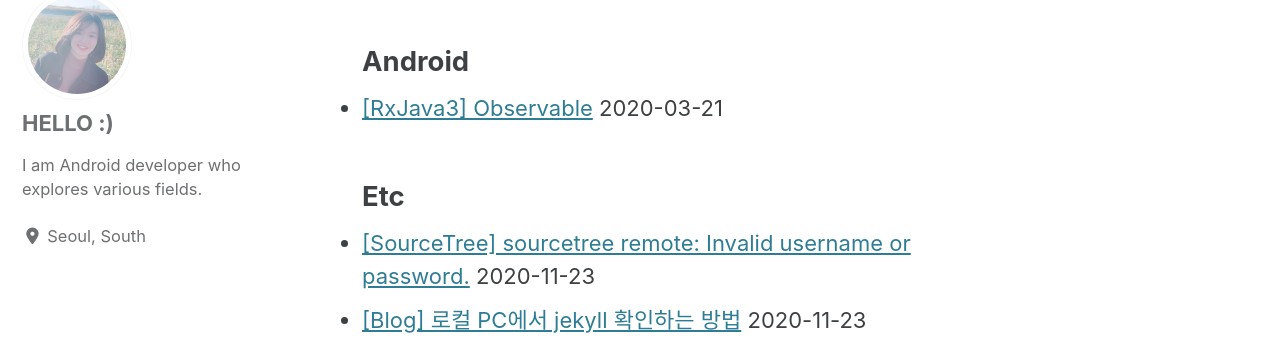
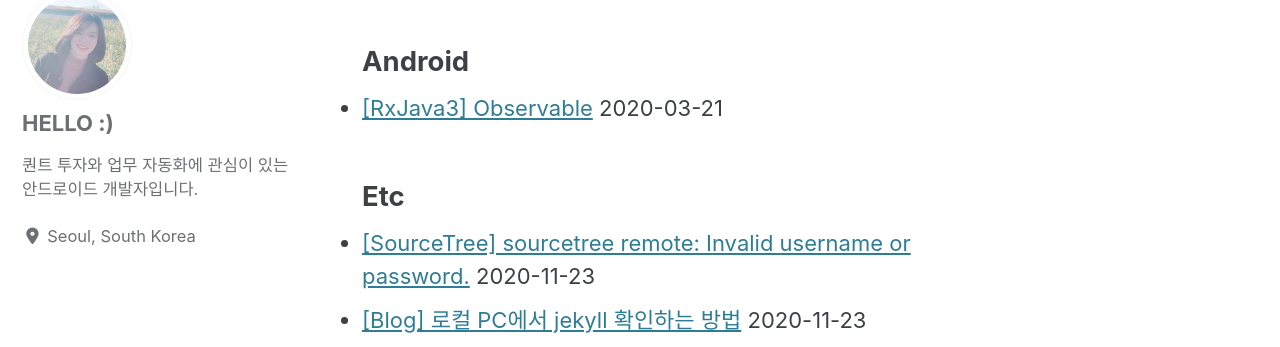
Before and after one commit to dev-eunji/dev-eunji.github.io, a Jekyll site: the page built from index.html, in a window 1280 px wide. Shown: the part 121-468 px from the top of the page. Built offline with Jekyll 4.4.1, drawn with Linux system fonts in a browser that asks for light colours; cached includes are drawn as plain includes; nearby versions of some CDN libraries; the list of posts is cut into pages by our own code.

```diff
--- a/_config.yml
+++ b/_config.yml
@@ -32,7 +32,7 @@ words_per_minute         : 200
 comments:
   provider               : disqus # false (default), "disqus", "discourse", "facebook", "staticman", "staticman_v2", "utterances", "custom"
   disqus:
-    shortname            : https-dev-eunji-github-io # https://help.disqus.com/customer/portal/articles/466208-what-s-a-shortname-
+    shortname            : dev-eunji # https://help.disqus.com/customer/portal/articles/466208-what-s-a-shortname-
   discourse:
     server               : # https://meta.discourse.org/t/embedding-discourse-comments-via-javascript/31963 , e.g.: meta.discourse.org
   facebook:
@@ -90,13 +90,12 @@ analytics:
     tracking_id          :
     anonymize_ip         : # true, false (default)
 
-
 # Site Author
 author:
   name             : "HELLO :)"
   avatar           : "/assets/images/profile.jpg"
-  bio              : "I am Android developer who explores various fields."
-  location         : "Seoul, South"
+  bio              : "퀀트 투자와 업무 자동화에 관심이 있는 안드로이드 개발자입니다."
+  location         : "Seoul, South Korea"
   email            :
   links:
     - label: "Email"
```
